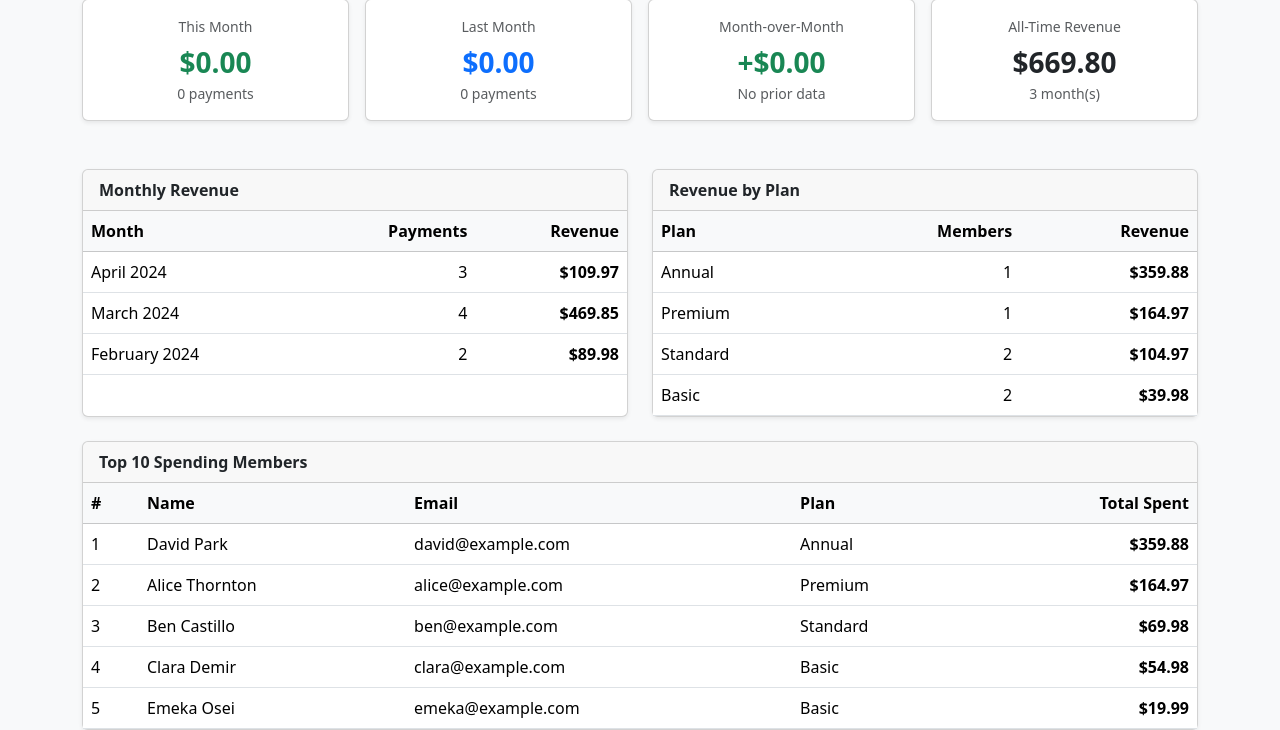
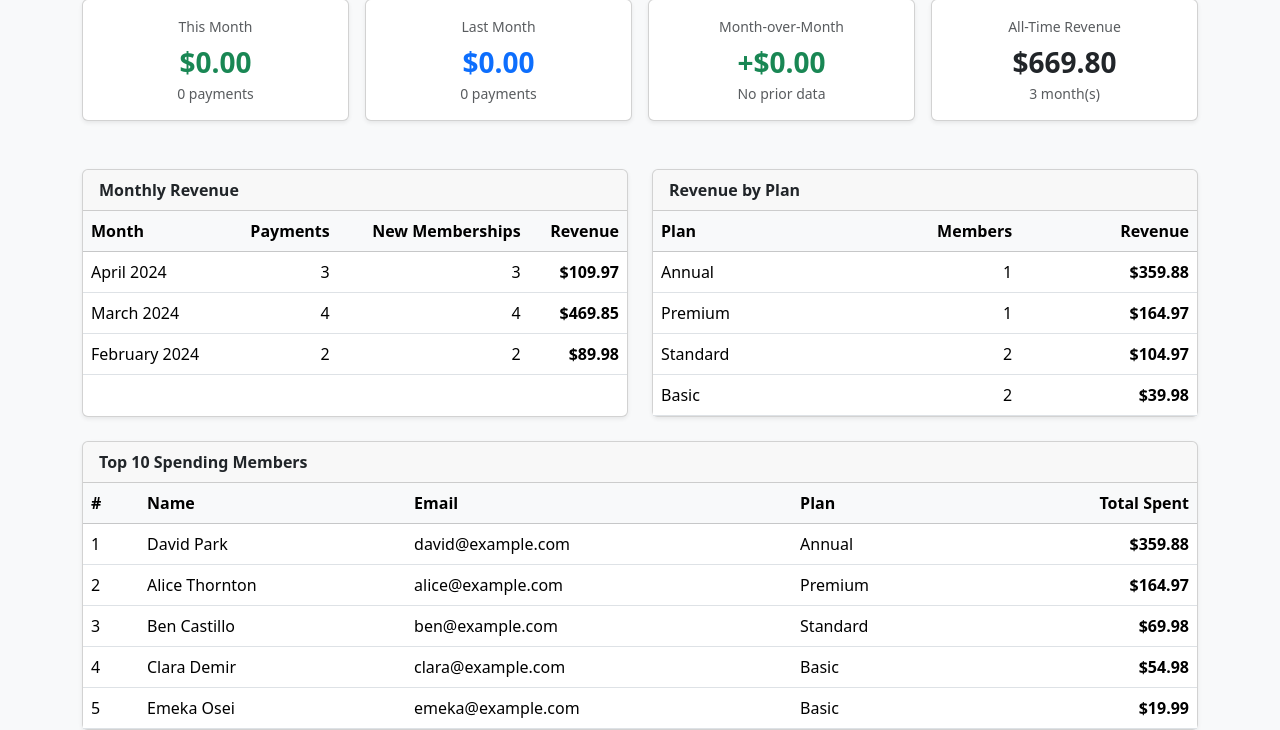
Before and after one commit to lubdhak7414/RepBase, a PHP site: page /revenue.php in a window 1280 px wide. Shown: the part 151-881 px from the top of the page. Run offline with PHP 8.4, Linux system fonts and the light colour scheme; a user stored in the database is signed in; data comes from the database, SQL or seed files in the repository.

```diff
--- a/revenue.php
+++ b/revenue.php
@@ -7,13 +7,15 @@ require_once __DIR__ . '/helpers.php';
 $staff = require_staff('admin');
 $db    = db();
 
-// 1. Monthly revenue
+// 1. Monthly revenue (with new membership count)
 $monthlyRevenue = $db->query("
     SELECT YEAR(p.PaidAt) AS yr, MONTH(p.PaidAt) AS mo,
            DATE_FORMAT(p.PaidAt, '%M %Y') AS month_label,
            COUNT(DISTINCT p.Payment_id) AS payment_count,
-           SUM(p.Amount) AS total
+           SUM(p.Amount) AS total,
+           COUNT(DISTINCT ms.Membership_id) AS new_memberships
     FROM payment p
+    JOIN membership ms ON ms.Membership_id = p.Membership_id
     GROUP BY yr, mo
     ORDER BY yr DESC, mo DESC
 ")->fetchAll();
@@ -140,6 +142,7 @@ page_nav();
                 <tr>
                   <th>Month</th>
                   <th class="text-end">Payments</th>
+                  <th class="text-end">New Memberships</th>
                   <th class="text-end">Revenue</th>
                 </tr>
               </thead>
@@ -148,6 +151,7 @@ page_nav();
                 <tr>
                   <td><?= e($row['month_label']) ?></td>
                   <td class="text-end"><?= (int)$row['payment_count'] ?></td>
+                  <td class="text-end"><?= (int)$row['new_memberships'] ?></td>
                   <td class="text-end fw-semibold">$<?= number_format((float)$row['total'], 2) ?></td>
                 </tr>
                 <?php endforeach; ?>
```
